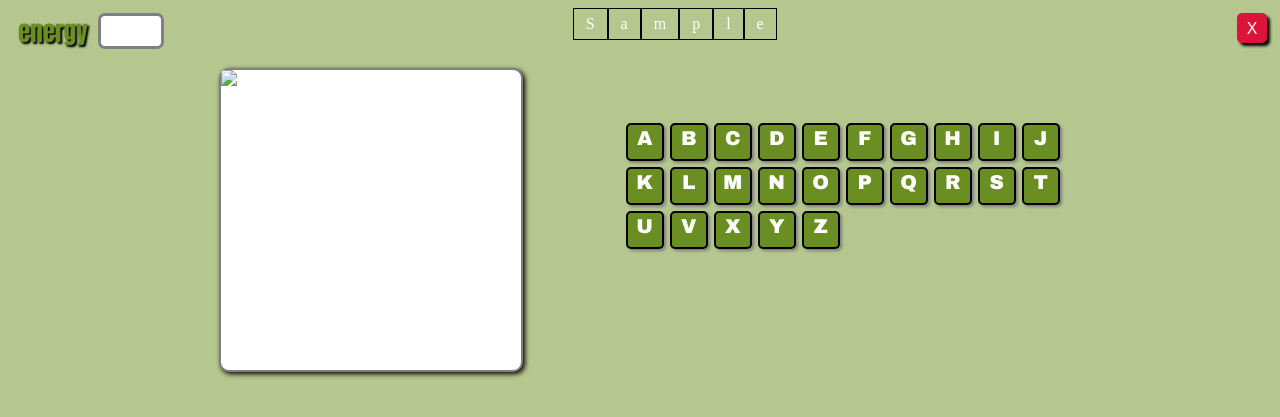
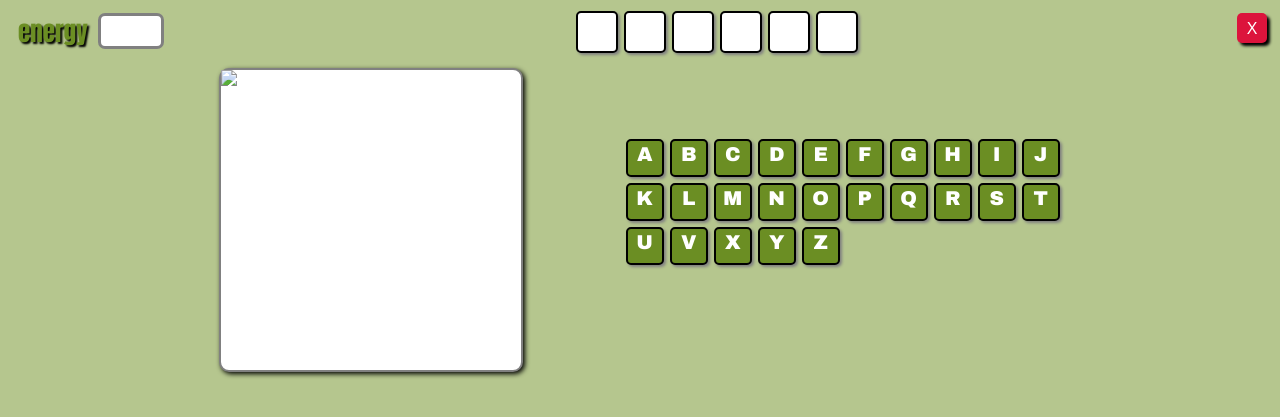
Before and after one commit to dariuscrisan37/Animal-Kingdom, a PHP site: page / in a window 1280 px wide. Shown: the top 417 px of the page. Run offline with PHP 8.4, Linux system fonts and the light colour scheme; tables that the repository leaves empty or names only in its code hold one stand-in row (values such as "Sample post").

Commit message:
Modified words

```diff
--- a/style.css
+++ b/style.css
@@ -54,10 +54,22 @@ body {
     }
 
 #nume-animal span {
-    border: 1px solid black;
+    font-family:"Arial Black";
+    font-weight: bold;
+    background-color: white;
+    color: white;
     display: inline-block;
-    color: #fff;
-    padding: 6px 12px;
+    text-align: center;
+    font-size: 24px;
+    width: 34px;
+    height: 34px;
+    padding: 2px;
+    margin: 3px;
+    -webkit-border-radius: 5px;
+    -moz-border-radius: 5px;
+    border-radius: 5px;
+    border: solid 2px black;
+    box-shadow: 2px 2px 3px gray;
 }
 
 .litere{
@@ -114,3 +126,7 @@ body {
     border: solid 2px black;
     box-shadow: 2px 2px 3px gray;
 }
+
+.coloredText {
+    vizibility:hidden;
+}
```
